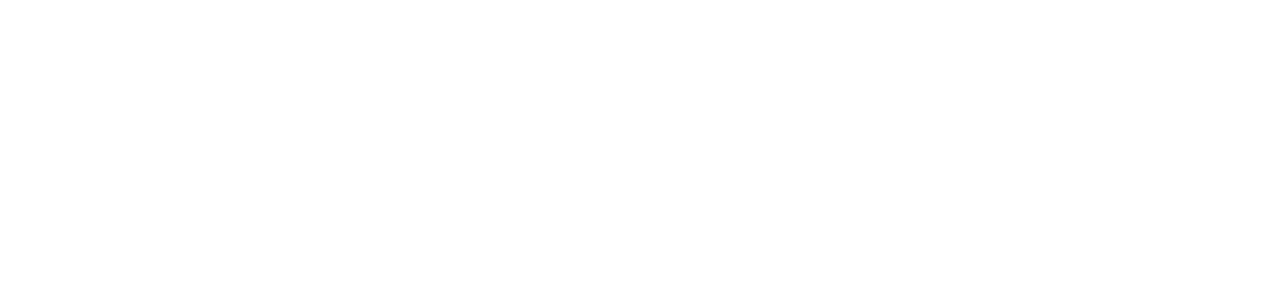
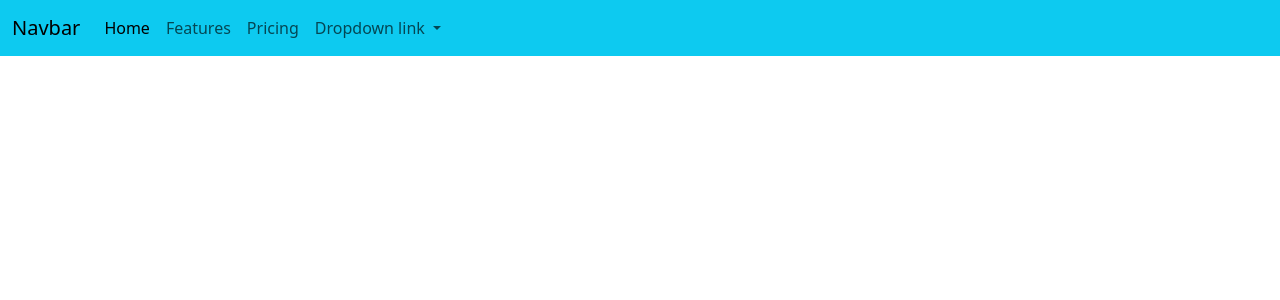
Before and after one commit to llOrtegall/Project_SPA_Store, an Angular app: page /home in a window 1280 px wide. Before the commit this address led to /. Shown: the top 300 px of the page. Built offline with nearby package versions, Linux system fonts and the light colour scheme.

Commit message:
aplicando lazy loading y agregando header

```diff
--- a/src/app/app-routing.module.ts
+++ b/src/app/app-routing.module.ts
@@ -1,7 +1,12 @@
 import { NgModule } from '@angular/core';
 import { RouterModule, Routes } from '@angular/router';
 
-const routes: Routes = [];
+const routes: Routes = [
+  {
+    path: '',
+    loadChildren: () => import(`./modules/home/home.module`).then( m => m.HomeModule)
+  }
+];
 
 @NgModule({
   imports: [RouterModule.forRoot(routes)],
--- a/src/app/app.module.ts
+++ b/src/app/app.module.ts
@@ -3,6 +3,7 @@
 
 import { AppRoutingModule } from './app-routing.module';
 import { AppComponent } from './app.component';
+import { SharedModule } from './shared/shared.module';
 
 @NgModule({
   declarations: [
@@ -10,7 +11,7 @@
   ],
   imports: [
     BrowserModule,
-    AppRoutingModule
+    AppRoutingModule,
   ],
   providers: [],
   bootstrap: [AppComponent]
--- a/src/app/modules/home/home-routing.module.ts
+++ b/src/app/modules/home/home-routing.module.ts
@@ -1,7 +1,13 @@
 import { NgModule } from '@angular/core';
 import { RouterModule, Routes } from '@angular/router';
+import { MainPageComponent } from './main-page/main-page.component';
 
-const routes: Routes = [];
+const routes: Routes = [
+  {
+    path: 'home',
+    component: MainPageComponent
+  }
+];
 
 @NgModule({
   imports: [RouterModule.forChild(routes)],
--- a/src/app/modules/home/home.module.ts
+++ b/src/app/modules/home/home.module.ts
@@ -3,6 +3,7 @@
 
 import { HomeRoutingModule } from './home-routing.module';
 import { MainPageComponent } from './main-page/main-page.component';
+import { SharedModule } from 'src/app/shared/shared.module';
 
 
 @NgModule({
@@ -11,7 +12,8 @@
   ],
   imports: [
     CommonModule,
-    HomeRoutingModule
+    HomeRoutingModule,
+    SharedModule
   ]
 })
 export class HomeModule { }
--- a/src/app/modules/home/main-page/main-page.component.html
+++ b/src/app/modules/home/main-page/main-page.component.html
@@ -1 +1 @@
-<p>main-page works!</p>
+<app-header></app-header>
--- a/src/app/shared/components/header/header.component.html
+++ b/src/app/shared/components/header/header.component.html
@@ -1 +1,32 @@
-<p>header works!</p>
+<nav class="navbar navbar-expand-lg bg-info">
+  <div class="container-fluid">
+    <a class="navbar-brand" href="#">Navbar</a>
+    <button class="navbar-toggler" type="button" data-bs-toggle="collapse" data-bs-target="#navbarNavDropdown"
+      aria-controls="navbarNavDropdown" aria-expanded="false" aria-label="Toggle navigation">
+      <span class="navbar-toggler-icon"></span>
+    </button>
+    <div class="collapse navbar-collapse" id="navbarNavDropdown">
+      <ul class="navbar-nav">
+        <li class="nav-item">
+          <a class="nav-link active" aria-current="page" href="#">Home</a>
+        </li>
+        <li class="nav-item">
+          <a class="nav-link" href="#">Features</a>
+        </li>
+        <li class="nav-item">
+          <a class="nav-link" href="#">Pricing</a>
+        </li>
+        <li class="nav-item dropdown">
+          <a class="nav-link dropdown-toggle" href="#" role="button" data-bs-toggle="dropdown" aria-expanded="false">
+            Dropdown link
+          </a>
+          <ul class="dropdown-menu">
+            <li><a class="dropdown-item" href="#">Action</a></li>
+            <li><a class="dropdown-item" href="#">Another action</a></li>
+            <li><a class="dropdown-item" href="#">Something else here</a></li>
+          </ul>
+        </li>
+      </ul>
+    </div>
+  </div>
+</nav>
--- a/src/app/shared/shared.module.ts
+++ b/src/app/shared/shared.module.ts
@@ -12,6 +12,10 @@
   ],
   imports: [
     CommonModule
+  ],
+  exports: [
+    HeaderComponent,
+    FooterComponent
   ]
 })
 export class SharedModule { }
```
